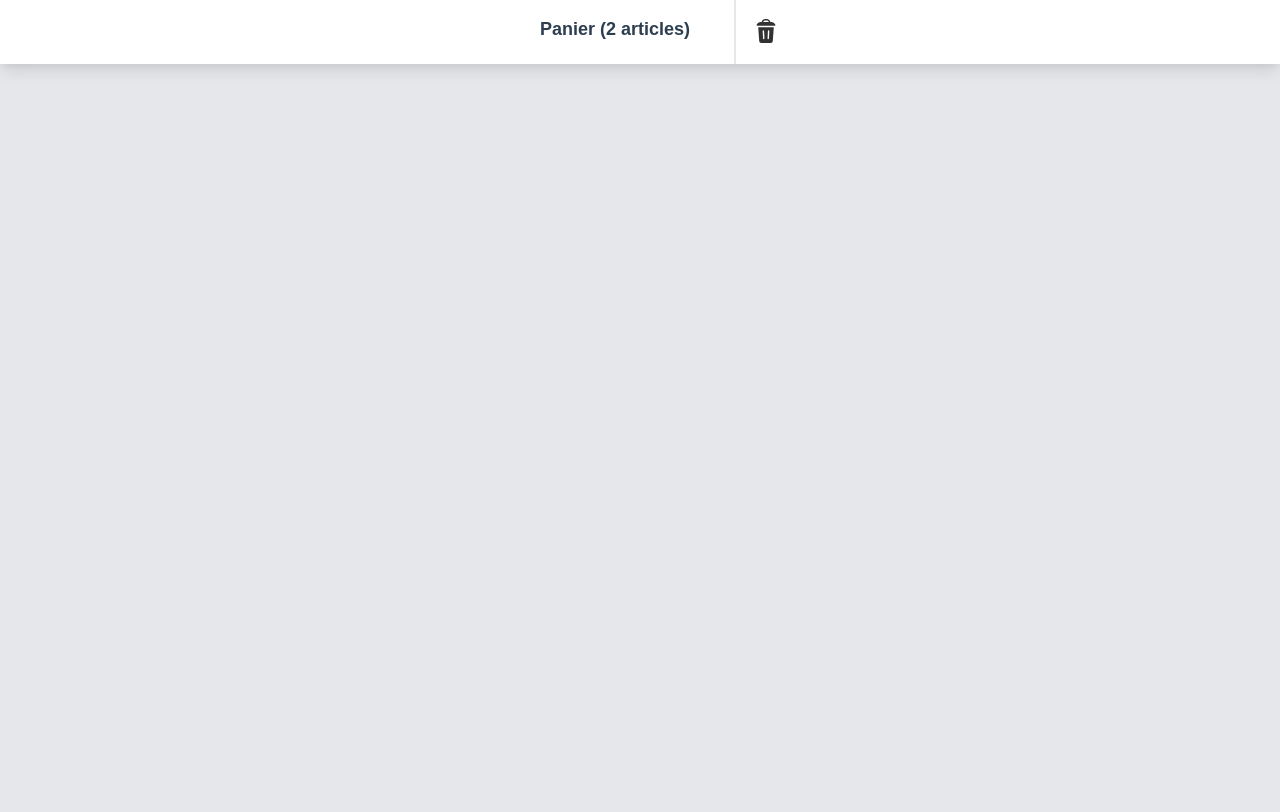
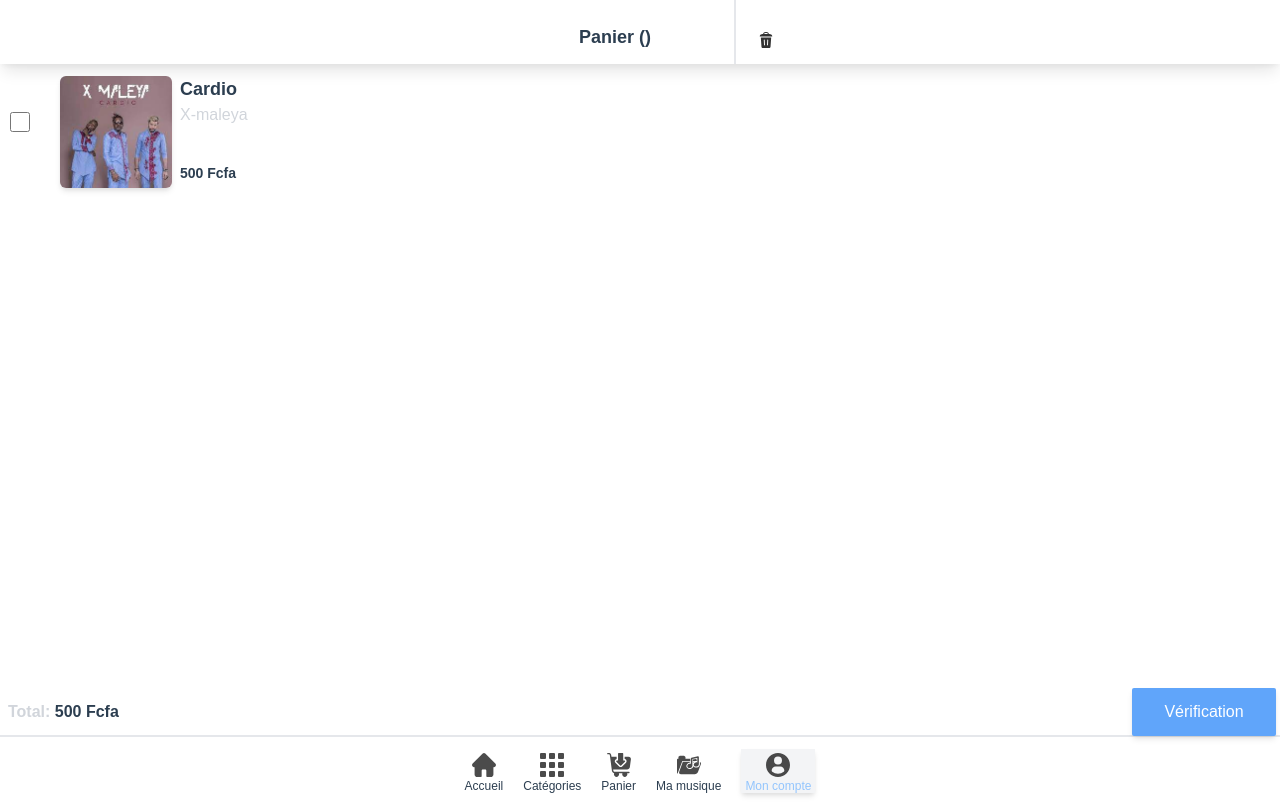
Before and after one commit to junior237-dev/projet-Njoka-de-Loli-Touch, a Vue app: page / in a window 1280 px wide. Built offline with nearby package versions, Linux system fonts and the light colour scheme.

Commit message:
structure du composant panier terminée

```diff
--- /dev/null
+++ b/src/components/compoVerification.vue
@@ -0,0 +1,14 @@
+<template>
+    <div class="__composantDeVefication  fixed bottom-16  h-12  bg-white  border-b  w-full">
+        <p class=" float-left  py-3 pl-2  font-semibold"><span class="text-gray-300">Total:</span> 500 Fcfa</p>
+        <button type="button" class="h-12 w-36  mr-1  float-right  bg-blue-400 text-white  font-light  shadow-md  rounded-sm ">Vérification</button>
+    </div>
+
+</template>
+
+<script>
+export default {
+    name: 'compoVerification'
+
+}
+</script>
--- a/src/components/director.vue
+++ b/src/components/director.vue
@@ -1,8 +1,8 @@
 <template>
     <div>
-        <!-- <category />
+        <!-- <category /> -->
         <navbar />
-        <paiement-mode /> -->
+        <!--<paiement-mode /> -->
         <panier />
     </div>
 </template>
--- /dev/null
+++ b/src/components/infoArticlePanier.vue
@@ -0,0 +1,30 @@
+<template>
+    <div  class="__infoArticlePanier  w-ll h-auto   bg-white  mt-1">
+        <div class="__Body">
+            <div class="flex items-center py-5">
+                <div class="__toDeleteGroup  inline-block w-10 h-10  mr-5">
+                    <label for="toDelete" class="hidden">ToDelete</label>
+                    <input type="checkbox" name="toDelete" id="toDelete" class="h-5 w-5">
+                </div>
+                <div class="__infoGroup  inline-block  w-60">
+                    <div class="flex justify-center item-center">
+                        <img src="../assets/xmaleya.jpg" class="w-28 h-28  rounded-md  shadow-md  object-cover" alt="photoXmaleya">
+                        <p class="text-left pl-2">
+                            <span class="inline-block  font-bold  text-lg">Cardio</span>
+                            <br>
+                            <span class="font-light  text-gray-300">X-maleya</span>
+                            <span class="inline-block  mt-9  text-sm  font-semibold">500 Fcfa</span>
+                        </p>
+                    </div>
+                </div>
+            </div>
+        </div>
+    </div>
+</template>
+
+<script>
+export default {
+    name: "infoArticlePanier",
+
+}
+</script>
--- a/src/components/navbar.vue
+++ b/src/components/navbar.vue
@@ -45,12 +45,14 @@ export default {
          *sur lequel on clique */
 
        let Active = [
-                "bg-gray-200",
-                "rounded",
+                "bg-gray-100",
+                "mb-5",
                 "shadow-md",
                 "opacity-100",
                 "px-1",
-                "py-1"
+                "py-1",
+                "h-auto",
+                "text-blue-300"
             ]
 
 
@@ -63,13 +65,24 @@ export default {
 
 <style lang="postcss">
     .navbar {
-        @apply fixed bottom-0 h-16 w-full bg-white pt-1
+        @apply fixed bottom-0  h-16 w-full   pt-1  bg-white  border-t
     }
     .navbar a {
         @apply text-xs inline-block h-11 mx-2.5
     }
 
     .navbar svg {
-        @apply w-6 h-6 mx-auto opacity-70
+        @apply w-6  h-6  mx-auto  opacity-70
+    }
+
+    @media only screen and (max-width: 360px) {
+        .navbar svg {
+            width: 1rem;
+            height: 1rem;
+        }
+
+        .navbar a {
+            font-size: 9px;
+        }
     }
 </style>
--- a/src/components/panier.vue
+++ b/src/components/panier.vue
@@ -1,23 +1,37 @@
 <template>
-    <div class="bg-gray-200">
-        <div class="header  w-full h-16  shadow-lg  bg-white">
-            <div class="w-60 h-full  py-2 pt-4  border-r-2 font-semibold text-lg text-center inline-block">
-                <p>
-                    Panier (2 articles)
-                </p>
+    <div class="bg-gray-100">
+        <div class="__header  fixed top-0  w-full h-16  shadow-lg  bg-white">
+            <div class="w-60 h-full  pt-6  border-r-2 font-semibold text-lg text-center inline-block">
+                <p>Panier ({{elementsInPackage}})</p>
             </div>
             <div class="inline-block w-12 h-14  font-light">
-                <a href="#" class="inline-block  w-full pl-3  text-tiny">
-                    <svg class="icon  w-6 h-6  opacity-80  inline-block">
+                <a href="#" class="inline-block  w-full pl-3  text-xs ">
+                    <svg class="icon  inline-block  w-4 h-7  opacity-80">
                         <use xlink:href="../../public/icones/sprite (2).svg#garbage-can"></use>
-                    </svg> <br>
+                    </svg>
+                    {{deleteElements}}
                 </a>
             </div>
         </div>
+        <main class="mt-14">
+            <info-article-panier />
+            <compo-verification />
+        </main>
     </div>
 </template>
 
+<script>
+    import compoVerification from "./compoVerification.vue"
+    import infoArticlePanier from "./infoArticlePanier.vue"
+    export default {
+        name: "panier",
 
+        components: {
+            infoArticlePanier,
+            compoVerification
+        }
+    }
+</script>
 
 
 <style lang="postcss">
```
Also changed, not shown: src/assets/Maleya.jpg (added), src/assets/xmaleya.jpg (added).
